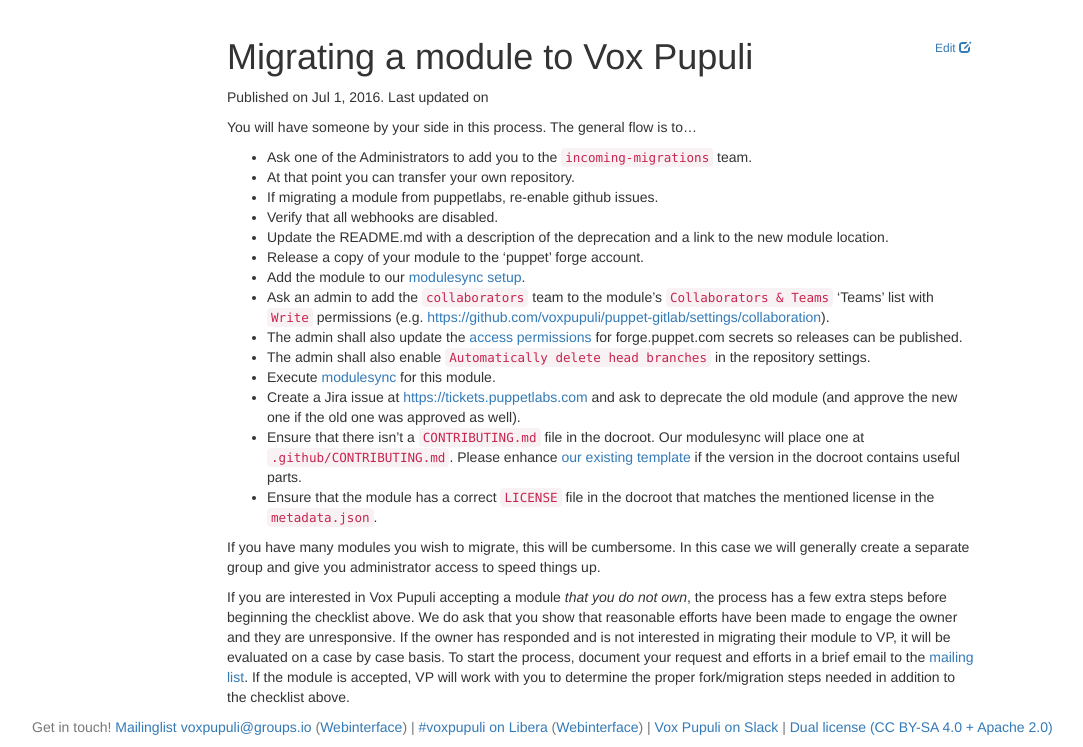
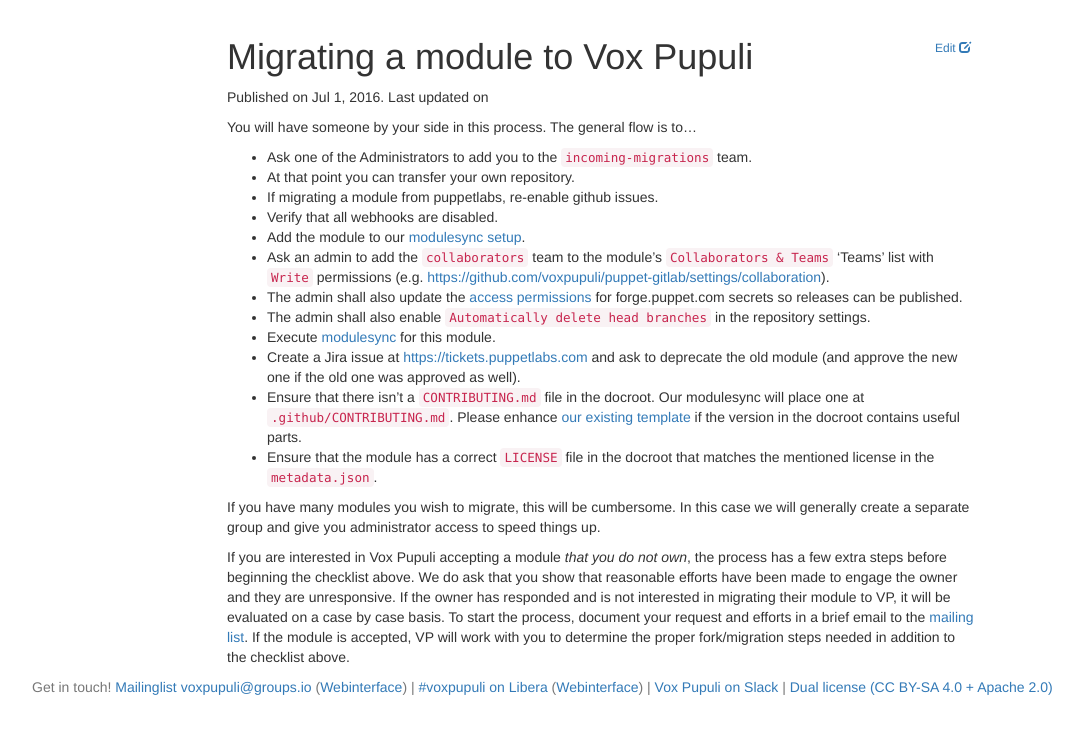
Before and after one commit to voxpupuli/voxpupuli.github.io, a Jekyll site: the page built from _docs/migrate_module.md, in a window 1280 px wide, cut to the strip 184-931 px from the top of the page. Shown: the whole strip, without its empty margins (38-1121 px from the left). Built offline with Jekyll 4.4.1, drawn with Linux system fonts in a browser that asks for light colours; nearby versions of some CDN libraries; after the commit the page ends 900 px from its top, so only the background shows below that.

Commit message:
dont advise people to release in the old namespace
we don't do that since a long time anymore, because the forge finally
has a deprecation feature. that's used instead and contains a notice.

```diff
--- a/_docs/migrate_module.md
+++ b/_docs/migrate_module.md
@@ -11,8 +11,6 @@
 * At that point you can transfer your own repository.
 * If migrating a module from puppetlabs, re-enable github issues.
 * Verify that all webhooks are disabled.
-* Update the README.md with a description of the deprecation and a link to the new module location.
-* Release a copy of your module to the 'puppet' forge account.
 * Add the module to our [modulesync setup](publish_setup).
 * Ask an admin to add the `collaborators` team to the module's `Collaborators & Teams` 'Teams' list with `Write` permissions (e.g. [https://github.com/voxpupuli/puppet-gitlab/settings/collaboration](https://github.com/voxpupuli/puppet-gitlab/settings/collaboration)).
 * The admin shall also update the [access permissions](https://github.com/organizations/voxpupuli/settings/secrets/actions) for forge.puppet.com secrets so releases can be published.
```
